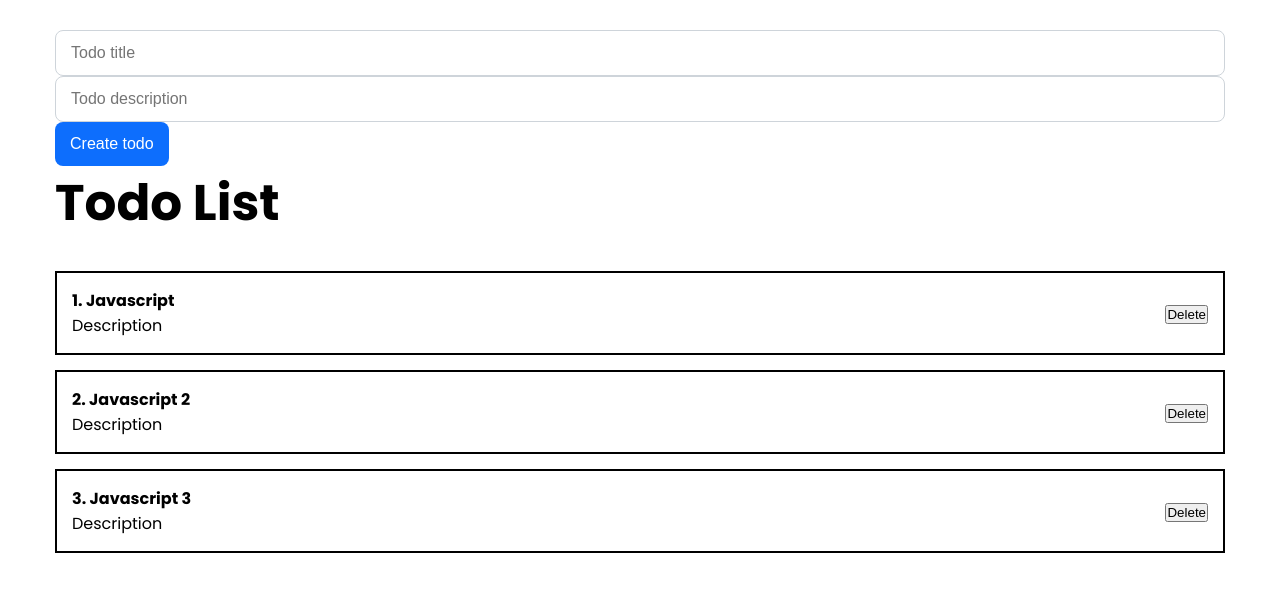
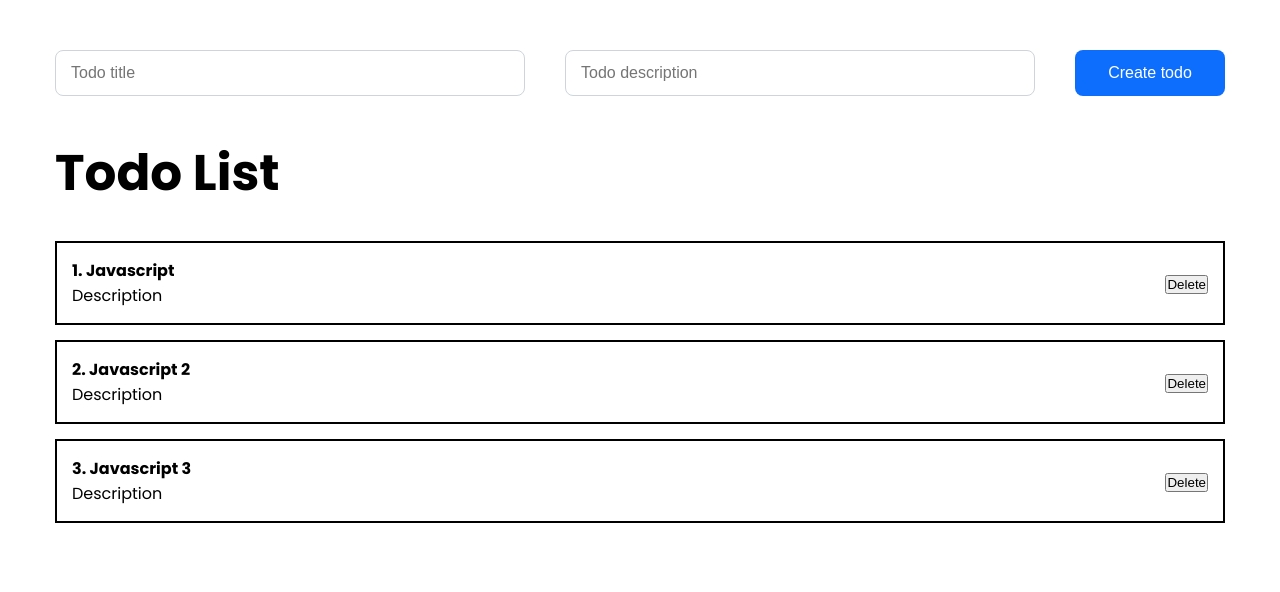
Before and after one commit to DimaChekashov/foxsay-todo, a React (Create React App) app: page / in a window 1280 px wide. Shown: the top 592 px of the page. Built offline with nearby package versions, Linux system fonts and the light colour scheme.

Commit message:
add TodoForm

```diff
--- a/src/App.tsx
+++ b/src/App.tsx
@@ -1,10 +1,9 @@
 import React, { useState } from 'react';
 import { ITodoItem } from './types/types';
+import TodoList from './components/TodoList/TodoList';
+import TodoForm from './components/TodoForm/TodoForm';
 
 import './App.sass';
-import TodoList from './components/TodoList/TodoList';
-import Button from './components/UI/Button/Button';
-import Input from './components/UI/Input/Input';
 
 function App() {
   const [todos, setTodos] = useState<ITodoItem[]>([
@@ -12,39 +11,15 @@ function App() {
     {id: 2, title: "Javascript 2", body: "Description"},
     {id: 3, title: "Javascript 3", body: "Description"}
   ]);
-  const [todo, setTodo] = useState<{
-    title: string,
-    body: string
-  }>({
-    title: "",
-    body: ""
-  });
 
-  const addNewTodo = (e: React.MouseEvent<HTMLButtonElement>) => {
-    e.preventDefault();
-
-    setTodos([...todos, {...todo, id: Date.now()}]);
-    setTodo({ title: "", body: "" });
+  const createTodo = (newTodo: ITodoItem) => {
+    setTodos([...todos, newTodo]);
   }
 
   return (
     <div className="app">
       <div className="container">
-        <form>
-          <Input
-            value={todo.title}
-            onChange={(e: React.ChangeEvent<HTMLInputElement>) => setTodo({ ...todo, title: e.target.value })}
-            type="text"
-            placeholder="Todo title"
-          />
-          <Input
-            value={todo.body}
-            onChange={(e: React.ChangeEvent<HTMLInputElement>) => setTodo({ ...todo, body: e.target.value })}
-            type="text"
-            placeholder="Todo description"
-          />
-          <Button onClick={addNewTodo}>Create todo</Button>
-        </form>
+        <TodoForm create={createTodo} />
 
         <TodoList todos={todos} title="Todo List" />
       </div>
--- /dev/null
+++ b/src/components/TodoForm/TodoForm.sass
@@ -0,0 +1,6 @@
+.todo-form
+    display: flex
+    column-gap: 40px
+    padding: 20px 0 40px
+    .button
+        min-width: 150px
--- /dev/null
+++ b/src/components/TodoForm/TodoForm.tsx
@@ -0,0 +1,52 @@
+import React, { useState } from "react";
+import { ITodoItem } from "../../types/types";
+import Button from "../UI/Button/Button";
+import Input from "../UI/Input/Input";
+
+import './TodoForm.sass';
+
+interface Props {
+  create: (newTodo: ITodoItem) => void
+}
+
+function TodoForm({ create }: Props) {
+  const [todo, setTodo] = useState<{
+    title: string,
+    body: string
+  }>({
+    title: "",
+    body: ""
+  });
+
+  const addNewTodo = (e: React.MouseEvent<HTMLButtonElement>) => {
+    e.preventDefault();
+
+    const newTodo = {
+      ...todo, id: Date.now()
+    }
+
+    create(newTodo);
+
+    setTodo({ title: "", body: "" });
+  }
+
+  return (
+    <form className="todo-form">
+      <Input
+        value={todo.title}
+        onChange={(e: React.ChangeEvent<HTMLInputElement>) => setTodo({ ...todo, title: e.target.value })}
+        type="text"
+        placeholder="Todo title"
+      />
+      <Input
+        value={todo.body}
+        onChange={(e: React.ChangeEvent<HTMLInputElement>) => setTodo({ ...todo, body: e.target.value })}
+        type="text"
+        placeholder="Todo description"
+      />
+      <Button onClick={addNewTodo}>Create todo</Button>
+    </form>
+  )
+}
+
+export default TodoForm;
```
